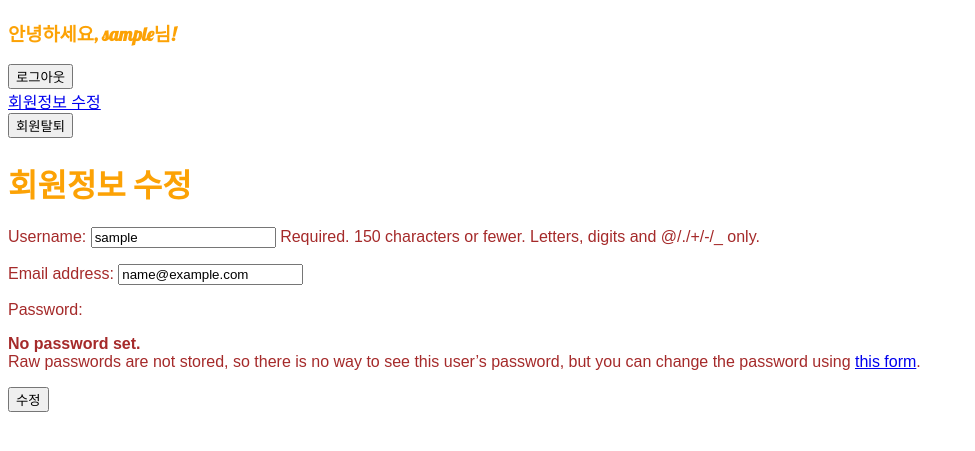
After one commit to soyeongpark2090/spartamarket, a Django app: page /accounts/update/ in a window 1280 px wide. The commit adds this page. Shown: the top 451 px of the page, without its empty margins (0-975 px from the left). Run offline with Django 4.2, Linux system fonts and the light colour scheme; the visitor is signed in with stand-in values (Sample User, id 1); some web fonts are replaced.

Commit message:
회원정보 udpate

```diff
--- a/accounts/forms.py
+++ b/accounts/forms.py
@@ -1,9 +1,17 @@
-from django.contrib.auth.forms import UserChangeForm, UserCreationForm
+from django.contrib.auth.forms import UserCreationForm, UserChangeForm
 from django.contrib.auth import get_user_model
-from django.urls import reverse
 
 
 class CustomUserCreationForm(UserCreationForm):
     class Meta:
         model = get_user_model()
         fields = UserCreationForm.Meta.fields
+
+
+class CustomUserChangeForm(UserChangeForm):
+    class Meta:
+        model = get_user_model()
+        fields = [
+            'username',
+            'email',
+        ]
--- /dev/null
+++ b/accounts/templates/accounts/update.html
@@ -0,0 +1,10 @@
+{% extends 'base.html' %}
+
+{% block content %}
+<h1>회원정보 수정</h1>
+<form action="{% url 'accounts:update' %}" method="POST">
+    {% csrf_token %}
+    {{ form.as_p }}
+    <input type="submit" value="수정">
+</form>
+{% endblock content %}
--- a/accounts/urls.py
+++ b/accounts/urls.py
@@ -8,6 +8,7 @@ urlpatterns = [
     path('login/', views.login, name="login"),
     path('logout/', views.logout, name="logout"),
     path('delete/', views.delete, name="delete"),
+    path('update/', views.update, name="update"),
 
 
 ]
--- a/accounts/views.py
+++ b/accounts/views.py
@@ -1,9 +1,10 @@
 from django.shortcuts import render, redirect
 from django.views.decorators.http import require_POST, require_http_methods
-from .forms import CustomUserCreationForm
+from .forms import CustomUserCreationForm, CustomUserChangeForm
 from django.contrib.auth import login as auth_login
 from django.contrib.auth import logout as auth_logout
 from django.contrib.auth.forms import AuthenticationForm, PasswordChangeForm
+from django.contrib.auth import update_session_auth_hash
 
 
 @require_http_methods(['POST', 'GET'])
@@ -48,3 +49,16 @@ def delete(request):
         request.user.delete()
         auth_logout(request)
         return redirect('products:products_list')
+
+
+@require_http_methods(['POST', 'GET'])
+def update(request):
+    if request.method == 'POST':
+        form = CustomUserChangeForm(request.POST, instance=request.user)
+        if form.is_valid():
+            form.save()
+            return redirect('products:products_list')
+    else:
+        form = CustomUserChangeForm(instance=request.user)
+        context = {'form': form}
+        return render(request, 'accounts/update.html', context)
--- a/templates/base.html
+++ b/templates/base.html
@@ -22,6 +22,7 @@
             {% csrf_token %}
             <input type="submit" value="로그아웃">
         </form>
+        <a href="{% url 'accounts:update' %}">회원정보 수정</a>
         <form action="{% url 'accounts:delete' %}" method="POST">
             {% csrf_token %}
             <input type="submit" value="회원탈퇴">
```
